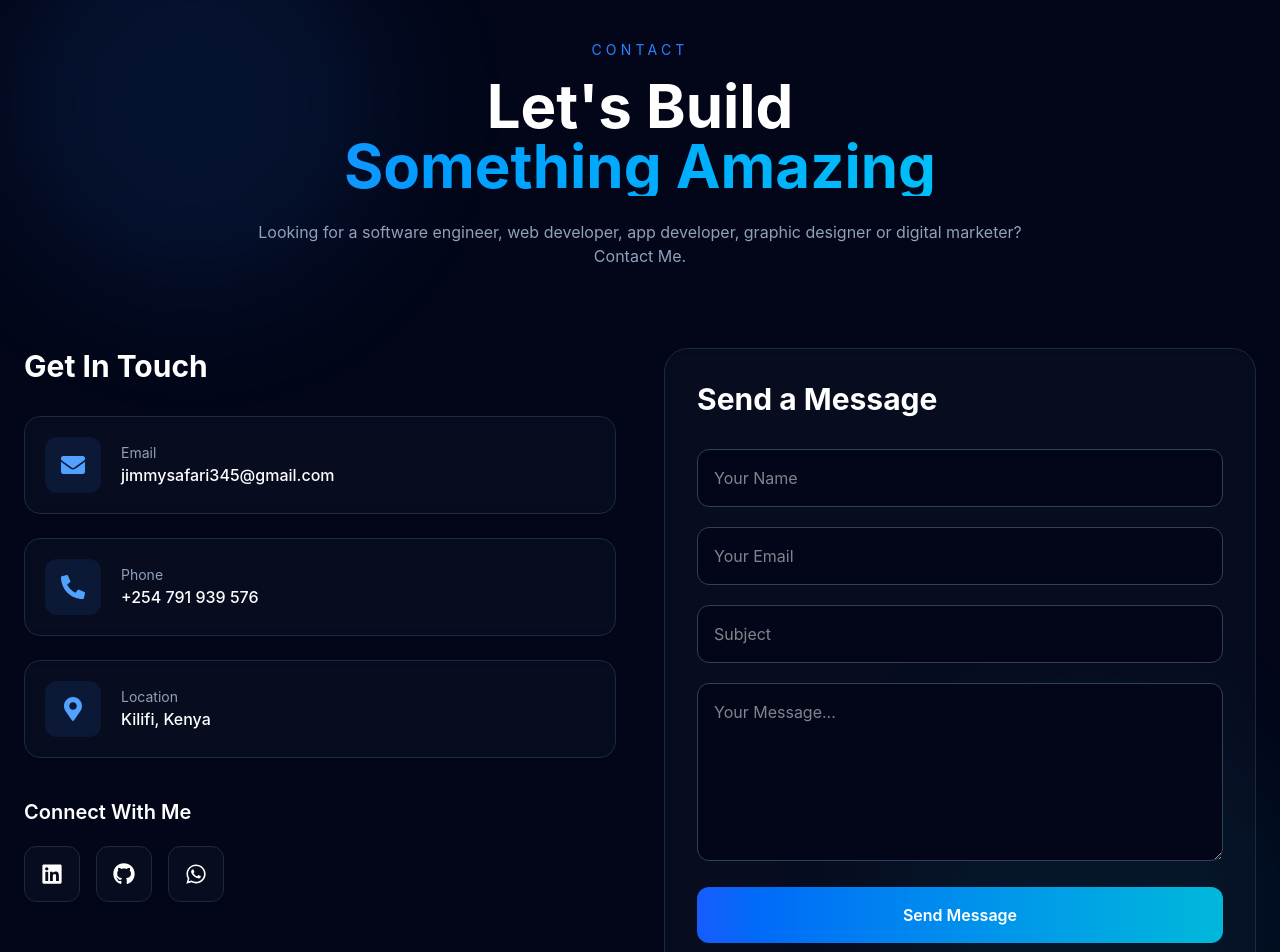
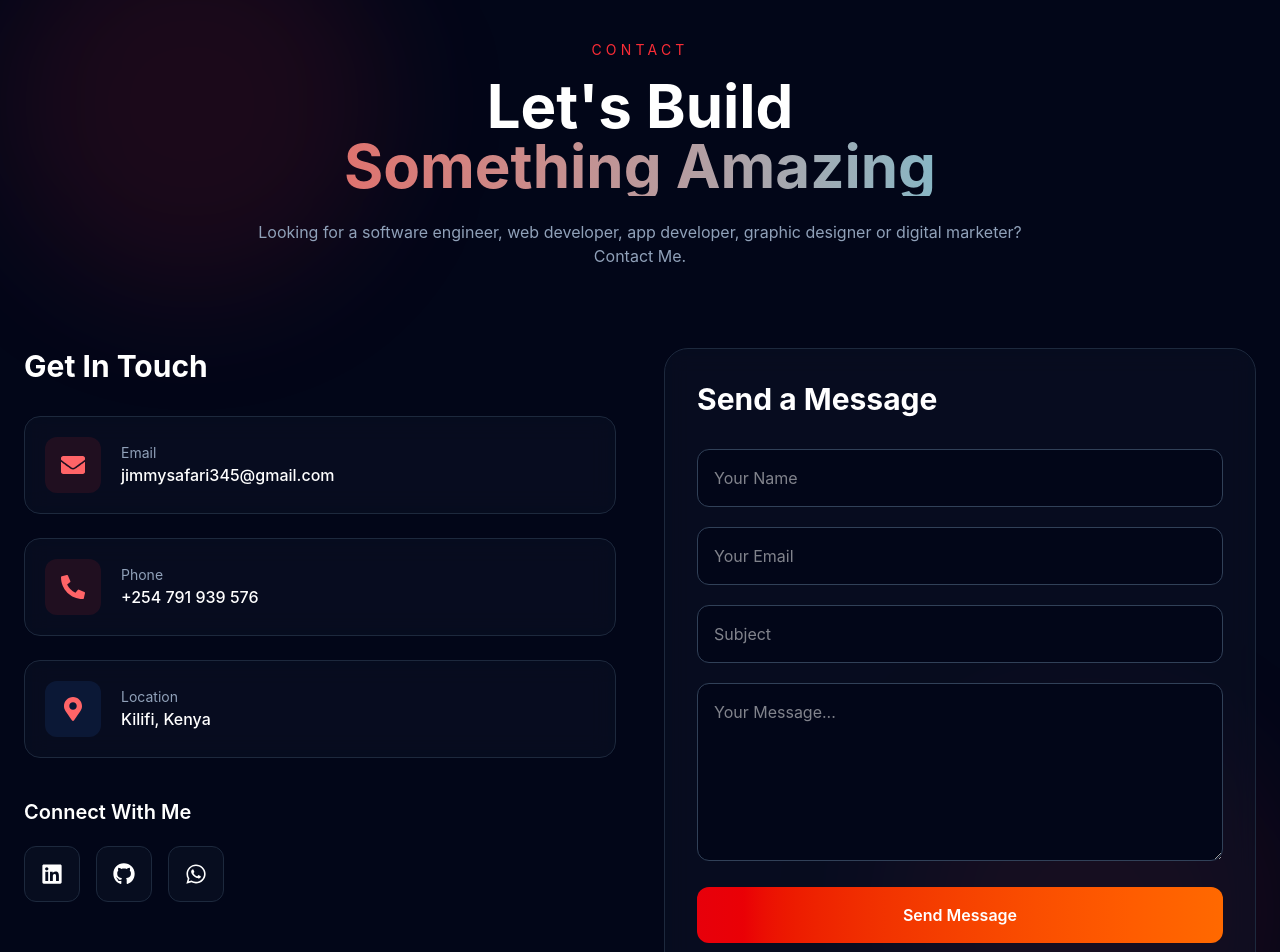
Before and after one commit to JimmySaf/Jimmysaf-Portfolio, a React (Vite) app: page / in a window 1280 px wide. Shown: the part 6160-7112 px from the top of the page. Built offline with nearby package versions, Linux system fonts and the light colour scheme; no server answers.

Commit message:
Enhance Contact section

```diff
--- a/src/components/Contact.tsx
+++ b/src/components/Contact.tsx
@@ -78,9 +78,9 @@ return ( <section
  >
 {/* Background Glow */}
 
-  <div className="absolute left-0 top-0 h-96 w-96 rounded-full bg-blue-500/10 blur-3xl" />
+  <div className="absolute left-0 top-0 h-96 w-96 rounded-full bg-red-500/10 blur-3xl" />
 
-  <div className="absolute right-0 bottom-0 h-96 w-96 rounded-full bg-cyan-500/10 blur-3xl" />
+  <div className="absolute right-0 bottom-0 h-96 w-96 rounded-full bg-red-500/10 blur-3xl" />
 
   <div className="relative mx-auto max-w-7xl">
 
@@ -88,13 +88,13 @@ return ( <section
 
     <div className="mb-20 text-center">
 
-      <p className="text-sm uppercase tracking-[0.3em] text-blue-500">
+      <p className="text-sm uppercase tracking-[0.3em] text-red-500">
         Contact
       </p>
 
       <h2 className="mt-4 text-4xl font-bold md:text-6xl">
         Let's Build
-        <span className="block bg-gradient-to-r from-blue-500 to-cyan-400 bg-clip-text text-transparent">
+        <span className="block bg-gradient-to-r from-red-500 to-cyan-400 bg-clip-text text-transparent">
           Something Amazing
         </span>
       </h2>
@@ -121,7 +121,7 @@ return ( <section
 
           <div className="flex items-center gap-5 rounded-2xl border border-slate-800 bg-slate-900/40 p-5 backdrop-blur-md">
 
-            <div className="rounded-xl bg-blue-500/10 p-4 text-blue-400">
+            <div className="rounded-xl bg-red-500/10 p-4 text-red-400">
               <FaEnvelope size={24} />
             </div>
 
@@ -139,7 +139,7 @@ return ( <section
 
           <div className="flex items-center gap-5 rounded-2xl border border-slate-800 bg-slate-900/40 p-5 backdrop-blur-md">
 
-            <div className="rounded-xl bg-blue-500/10 p-4 text-blue-400">
+            <div className="rounded-xl bg-red-500/10 p-4 text-red-400">
               <FaPhoneAlt size={24} />
             </div>
 
@@ -157,7 +157,7 @@ return ( <section
 
           <div className="flex items-center gap-5 rounded-2xl border border-slate-800 bg-slate-900/40 p-5 backdrop-blur-md">
 
-            <div className="rounded-xl bg-blue-500/10 p-4 text-blue-400">
+            <div className="rounded-xl bg-blue-500/10 p-4 text-red-400">
               <FaMapMarkerAlt size={24} />
             </div>
 
@@ -189,7 +189,7 @@ return ( <section
   href="https://www.linkedin.com/in/jimmy-safari-482b82310"
   target="_blank"
   rel="noopener noreferrer"
-  className="rounded-xl border border-slate-800 bg-slate-900/40 p-4 transition hover:border-blue-500"
+  className="rounded-xl border border-slate-800 bg-slate-900/40 p-4 transition hover:border-red-500"
 >
   <FaLinkedin size={22} />
 </a>
@@ -198,7 +198,7 @@ return ( <section
               href="https://github.com/JimmySaf"
               target="_blank"
               rel="noreferrer"
-              className="rounded-xl border border-slate-800 bg-slate-900/40 p-4 transition hover:border-blue-500"
+              className="rounded-xl border border-slate-800 bg-slate-900/40 p-4 transition hover:border-red-500"
             >
             <FaGithub size={22} />
             </a>
@@ -207,7 +207,7 @@ return ( <section
               href="https://wa.me/254791939576"
               target="_blank"
               rel="noreferrer"
-              className="rounded-xl border border-slate-800 bg-slate-900/40 p-4 transition hover:border-green-500"
+              className="rounded-xl border border-slate-800 bg-slate-900/40 p-4 transition hover:border-red-500"
             >
               <FaWhatsapp size={22} />
             </a>
@@ -238,7 +238,7 @@ return ( <section
             onChange={handleChange}
             placeholder="Your Name"
             required
-            className="w-full rounded-xl border border-slate-700 bg-slate-950 px-4 py-4 outline-none focus:border-blue-500"
+            className="w-full rounded-xl border border-slate-700 bg-slate-950 px-4 py-4 outline-none focus:border-red-500"
           />
 
           <input
@@ -248,7 +248,7 @@ return ( <section
             onChange={handleChange}
             placeholder="Your Email"
             required
-            className="w-full rounded-xl border border-slate-700 bg-slate-950 px-4 py-4 outline-none focus:border-blue-500"
+            className="w-full rounded-xl border border-slate-700 bg-slate-950 px-4 py-4 outline-none focus:border-red-500"
           />
 
           <input
@@ -258,7 +258,7 @@ return ( <section
             onChange={handleChange}
             placeholder="Subject"
             required
-            className="w-full rounded-xl border border-slate-700 bg-slate-950 px-4 py-4 outline-none focus:border-blue-500"
+            className="w-full rounded-xl border border-slate-700 bg-slate-950 px-4 py-4 outline-none focus:border-red-500"
           />
 
           <textarea
@@ -268,7 +268,7 @@ return ( <section
             onChange={handleChange}
             placeholder="Your Message..."
             required
-            className="w-full rounded-xl border border-slate-700 bg-slate-950 px-4 py-4 outline-none focus:border-blue-500"
+            className="w-full rounded-xl border border-slate-700 bg-slate-950 px-4 py-4 outline-none focus:border-red-500"
           />
 
           <button
@@ -278,8 +278,8 @@ return ( <section
               w-full
               rounded-xl
               bg-gradient-to-r
-              from-blue-600
-              to-cyan-500
+              from-red-600
+              to-orange-500
               px-6
               py-4
               font-semibold
@@ -293,7 +293,7 @@ return ( <section
           </button>
 
           {success && (
-            <div className="rounded-xl border border-green-500/30 bg-green-500/10 p-4 text-center text-green-400">
+            <div className="rounded-xl border border-orange-500/30 bg-green-500/10 p-4 text-center text-green-400">
               ✓ Message sent successfully!
             </div>
           )}
```
